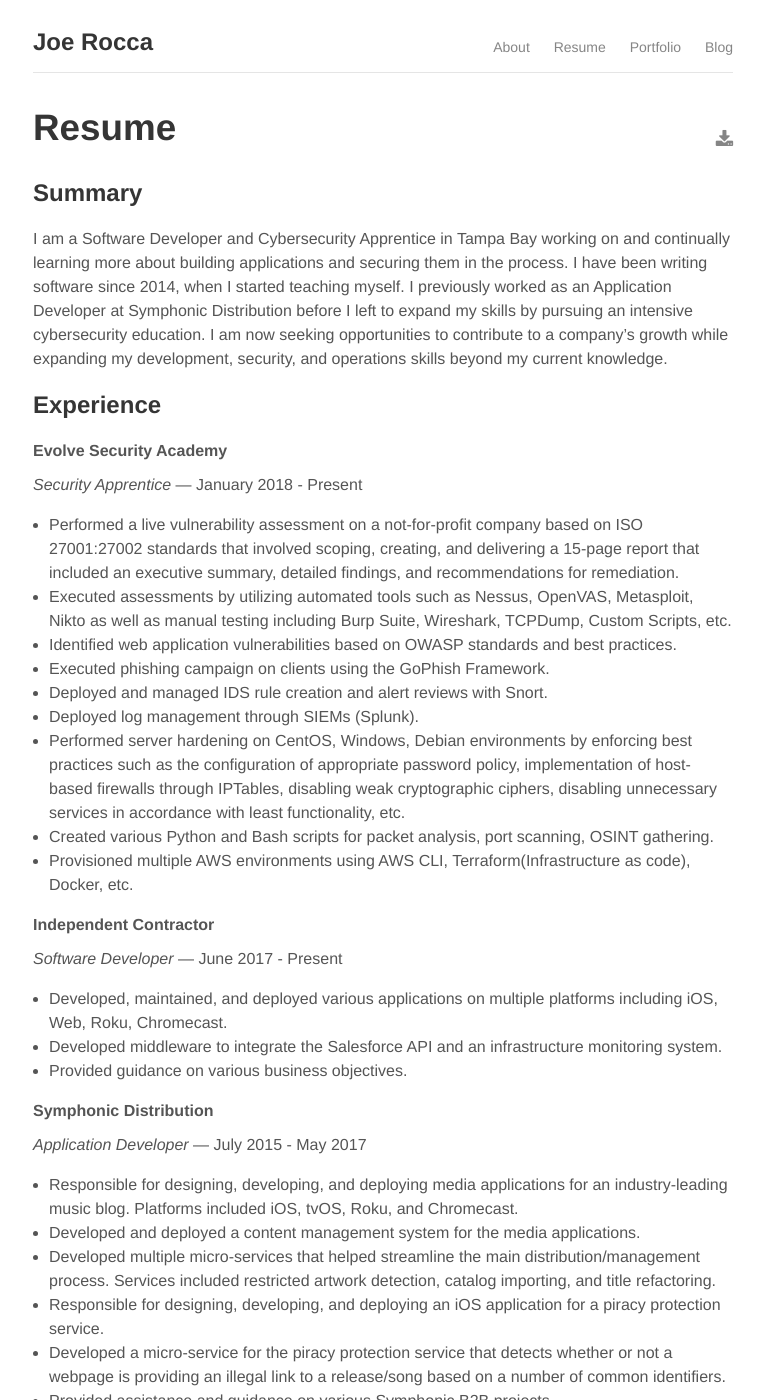
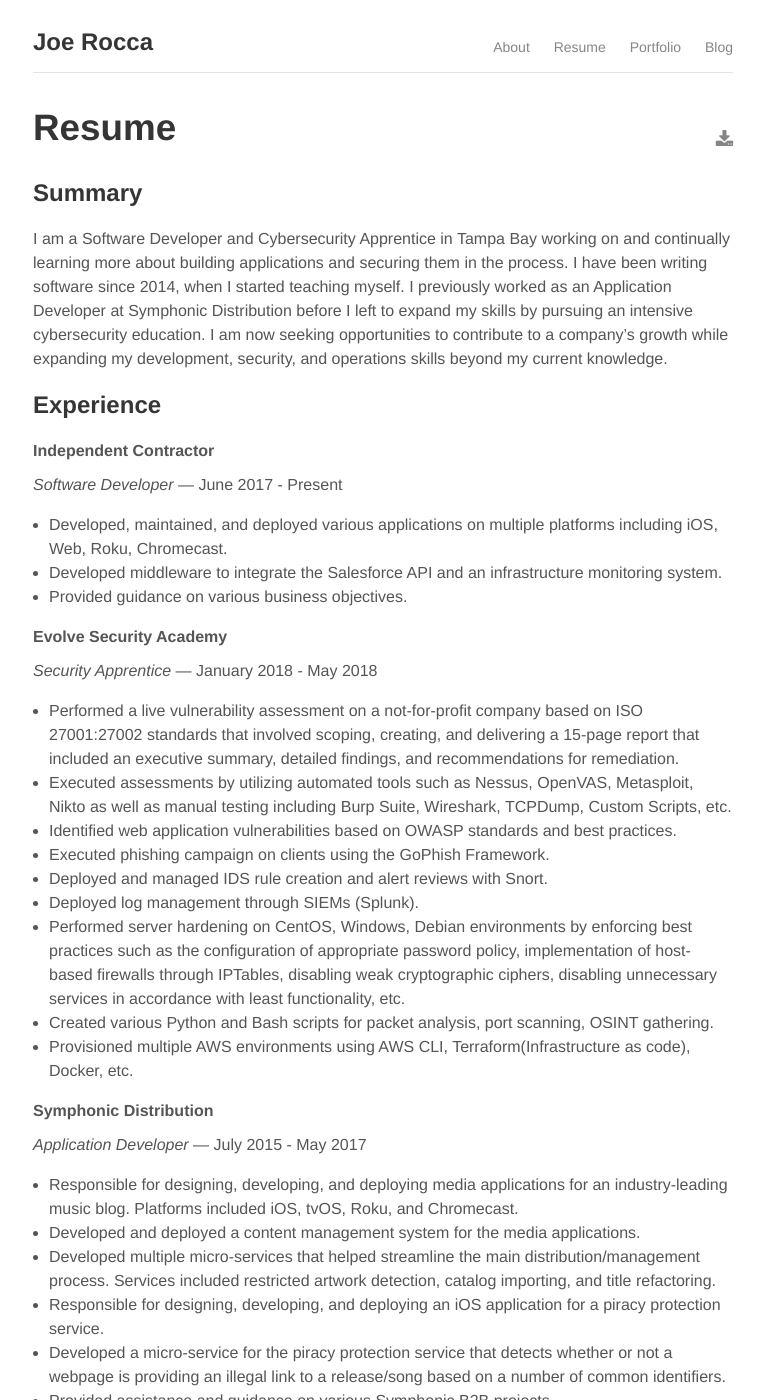
Before and after one commit to joerocca/joerocca.github.io, a Jekyll site: the page built from resume.md, in a window 1280 px wide and 1400 px high. Shown: the whole window, without its empty margins (257-1022 px from the left). Built offline with Jekyll 4.4.1, drawn with Linux system fonts in a browser that asks for light colours; some of the changed lines change nothing that is shown.

Commit message:
Updated resume

```diff
--- a/resume.md
+++ b/resume.md
@@ -11,9 +11,17 @@
 Experience
 ----------
 
+**Independent Contractor**
+
+*Software Developer* — June 2017 - Present
+
+* Developed, maintained, and deployed various applications on multiple platforms including iOS, Web, Roku, Chromecast.
+* Developed middleware to integrate the Salesforce API and an infrastructure monitoring system.
+* Provided guidance on various business objectives.
+
 **Evolve Security Academy**
 
-*Security Apprentice* — January 2018 - Present
+*Security Apprentice* — January 2018 - May 2018
 
 
 * Performed a live vulnerability assessment on a not-for-profit company based on ISO 27001:27002 standards that involved scoping, creating, and delivering a 15-page report that included an executive summary, detailed findings, and recommendations for remediation.
@@ -25,14 +33,6 @@
 * Performed server hardening on CentOS, Windows, Debian environments by enforcing best practices such as the configuration of appropriate password policy, implementation of host-based firewalls through IPTables, disabling weak cryptographic ciphers, disabling unnecessary services in accordance with least functionality, etc.
 * Created various Python and Bash scripts for packet analysis, port scanning, OSINT gathering.
 * Provisioned multiple AWS environments using AWS CLI, Terraform(Infrastructure as code), Docker, etc.
-
-**Independent Contractor**
-
-*Software Developer* — June 2017 - Present
-
-* Developed, maintained, and deployed various applications on multiple platforms including iOS, Web, Roku, Chromecast.
-* Developed middleware to integrate the Salesforce API and an infrastructure monitoring system.
-* Provided guidance on various business objectives.
 
 **Symphonic Distribution**
 
```
Also changed, not shown: 4 other files.
